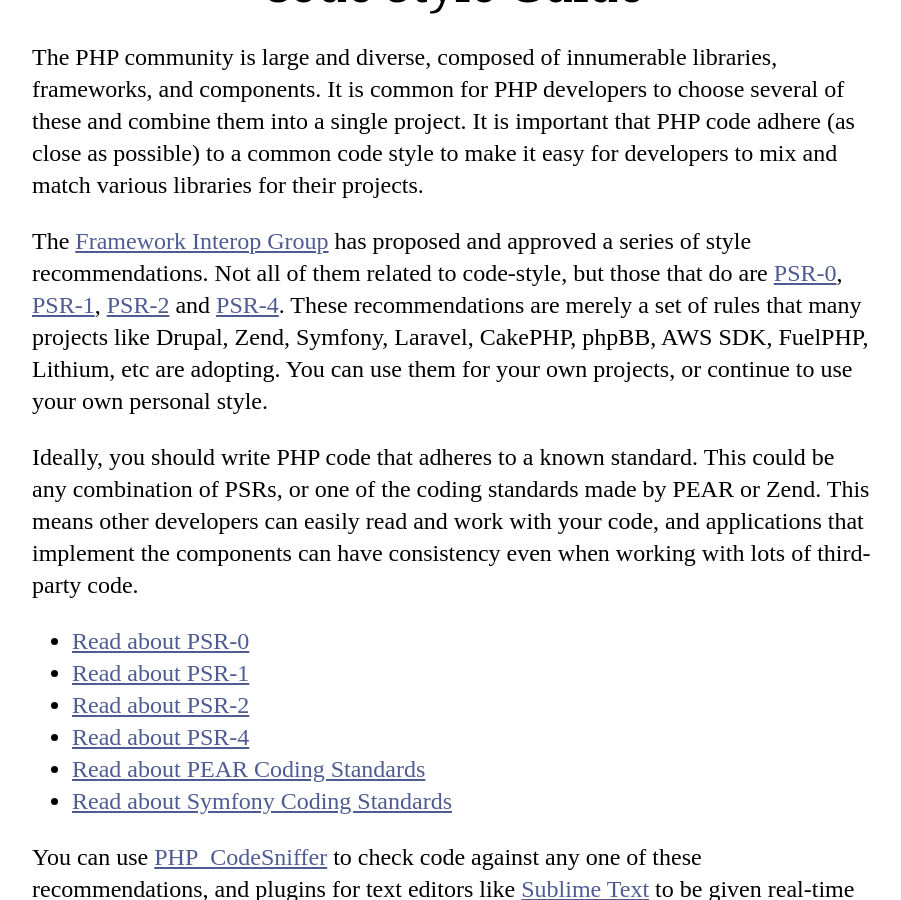
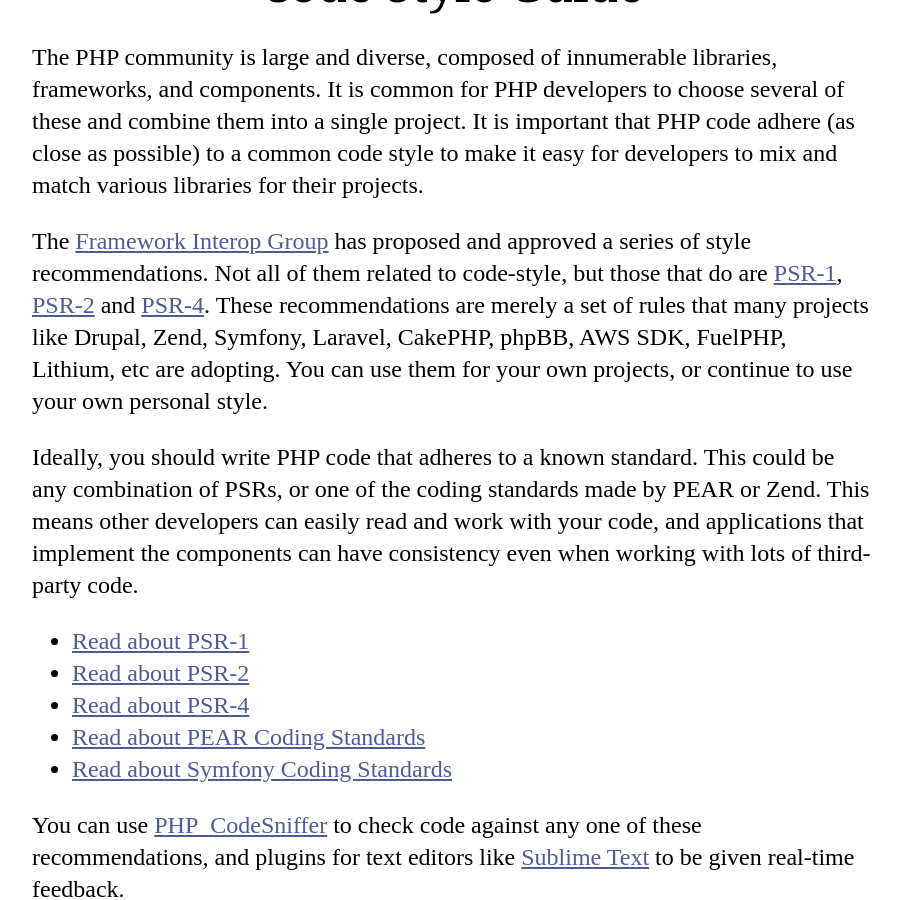
Before and after one commit to codeguy/php-the-right-way, a Jekyll site: the page built from _posts/02-01-01-Code-Style-Guide.md, in a window 1280 px wide and 900 px high, scrolled down 1335 px. Shown: the whole window, without its empty margins (188-1089 px from the left). Built offline with Jekyll 4.4.1, drawn with Linux system fonts in a browser that asks for light colours; our own code applies the rules of GitHub Pages for plain Markdown files; part of the change alters nothing that is shown.

Commit message:
Remove deprecated PSR0 from code style section

```diff
--- a/_posts/02-01-01-Code-Style-Guide.md
+++ b/_posts/02-01-01-Code-Style-Guide.md
@@ -10,7 +10,7 @@ PHP developers to choose several of these and combine them into a single project
 their projects.
 
 The [Framework Interop Group][fig] has proposed and approved a series of style recommendations. Not all of them related
-to code-style, but those that do are [PSR-0][psr0], [PSR-1][psr1], [PSR-2][psr2] and [PSR-4][psr4]. These
+to code-style, but those that do are [PSR-1][psr1], [PSR-2][psr2] and [PSR-4][psr4]. These
 recommendations are merely a set of rules that many projects like Drupal, Zend, Symfony, Laravel, CakePHP, phpBB, AWS SDK,
 FuelPHP, Lithium, etc are adopting. You can use them for your own projects, or continue to use your own
 personal style.
@@ -19,7 +19,6 @@ Ideally, you should write PHP code that adheres to a known standard. This could
 of the coding standards made by PEAR or Zend. This means other developers can easily read and work with your code, and
 applications that implement the components can have consistency even when working with lots of third-party code.
 
-* [Read about PSR-0][psr0]
 * [Read about PSR-1][psr1]
 * [Read about PSR-2][psr2]
 * [Read about PSR-4][psr4]
@@ -57,14 +56,13 @@ English is preferred for all symbol names and code infrastructure. Comments may
 readable by all current and future parties who may be working on the codebase.
 
 
-[fig]: http://www.php-fig.org/
-[psr0]: http://www.php-fig.org/psr/psr-0/
-[psr1]: http://www.php-fig.org/psr/psr-1/
-[psr2]: http://www.php-fig.org/psr/psr-2/
-[psr4]: http://www.php-fig.org/psr/psr-4/
-[pear-cs]: http://pear.php.net/manual/en/standards.php
-[symfony-cs]: http://symfony.com/doc/current/contributing/code/standards.html
-[phpcs]: http://pear.php.net/package/PHP_CodeSniffer/
+[fig]: https://www.php-fig.org/
+[psr1]: https://www.php-fig.org/psr/psr-1/
+[psr2]: https://www.php-fig.org/psr/psr-2/
+[psr4]: https://www.php-fig.org/psr/psr-4/
+[pear-cs]: https://pear.php.net/manual/en/standards.php
+[symfony-cs]: https://symfony.com/doc/current/contributing/code/standards.html
+[phpcs]: https://pear.php.net/package/PHP_CodeSniffer/
 [phpcbf]: https://github.com/squizlabs/PHP_CodeSniffer/wiki/Fixing-Errors-Automatically
 [st-cs]: https://github.com/benmatselby/sublime-phpcs
-[phpcsfixer]: http://cs.sensiolabs.org/
+[phpcsfixer]: https://cs.sensiolabs.org/
```
